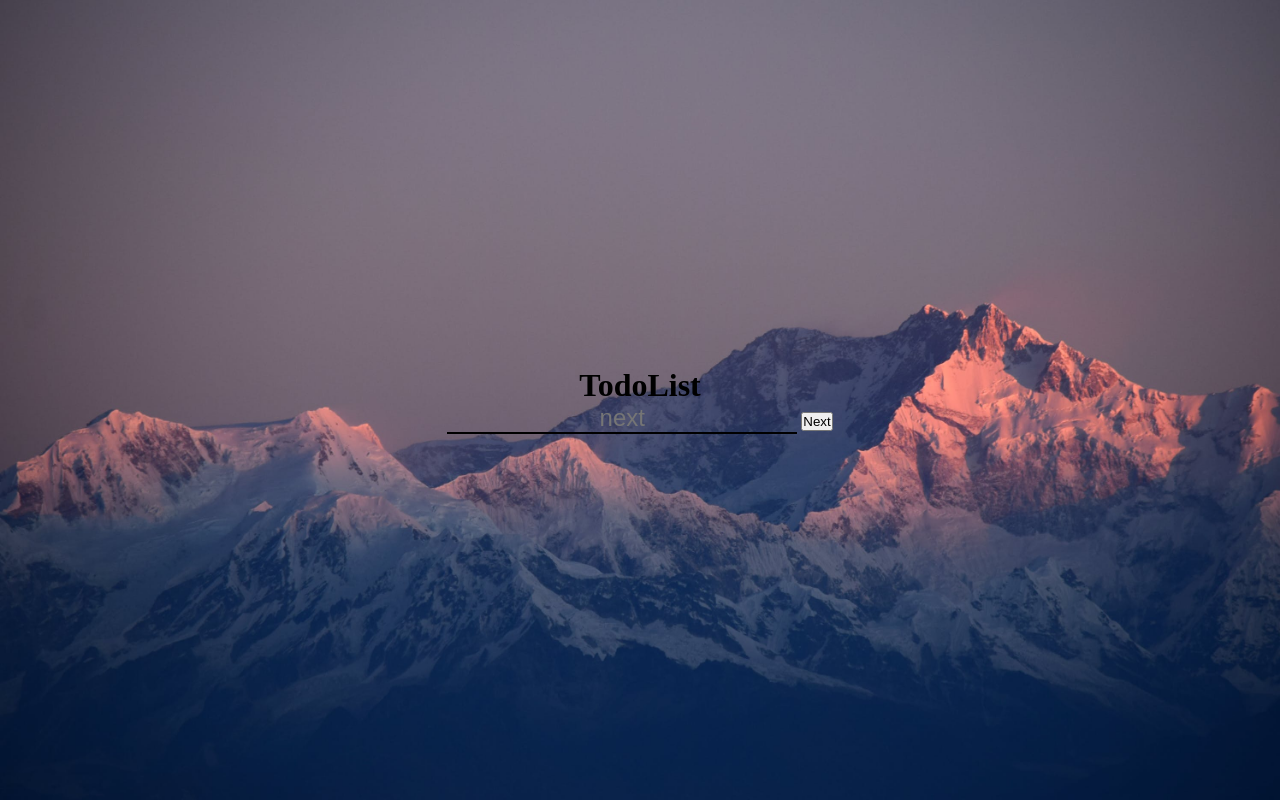
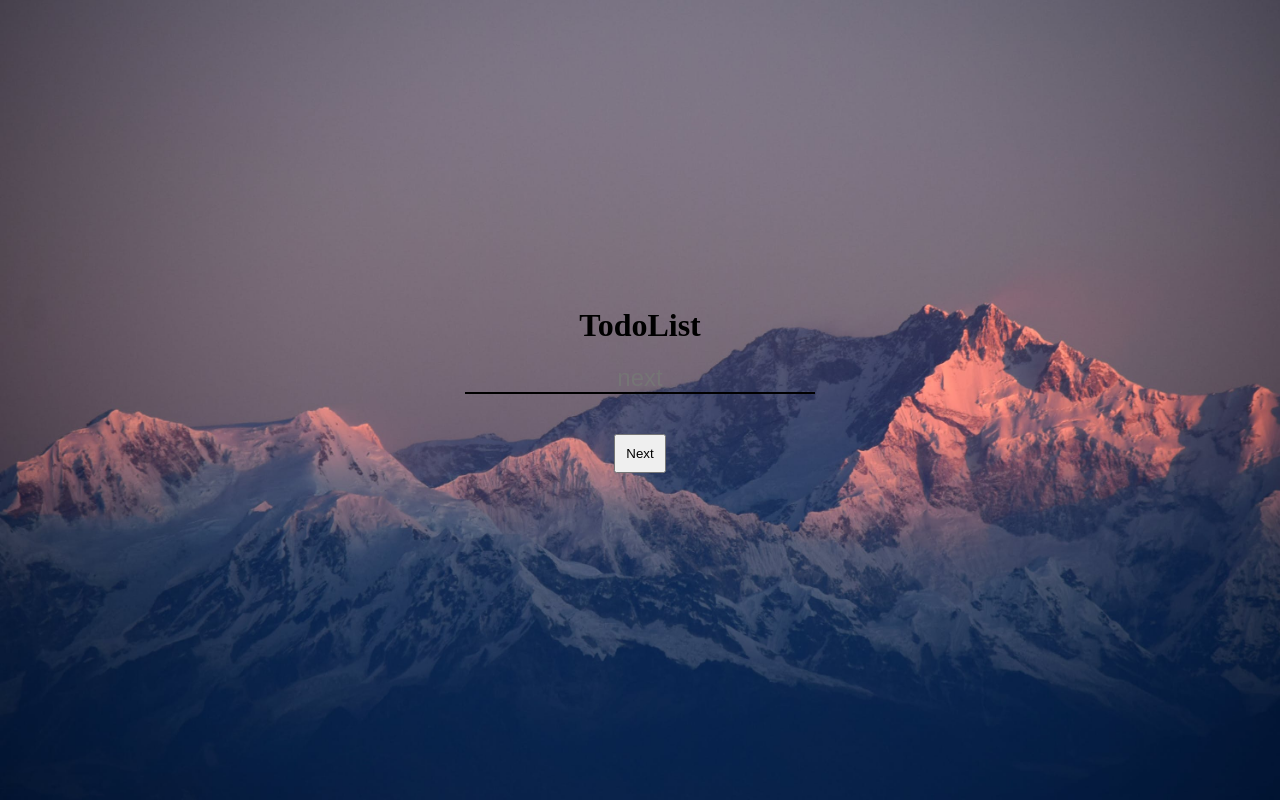
Before and after one commit to Zsoleesz/myTodoList, a plain HTML site: page index.html in a window 1280 px wide. Drawn offline with Linux system fonts and the light colour scheme.

Commit message:
Add files via upload

```diff
--- a/style.css
+++ b/style.css
@@ -18,12 +18,21 @@ body{
 }
 
 input{
-
+    margin: 20px;
     outline: none;
     width: 350px;
     border: none;
     border-bottom: 2.5px solid #000;
     font-size: 1.5rem;
     background: transparent;
+    display: flex;
+    flex-direction: column;
+    justify-content: center;
+    align-items: center;
     text-align: center;
 }
+
+#btn{
+    margin: 20px;
+    padding: 10px;
+}
```
